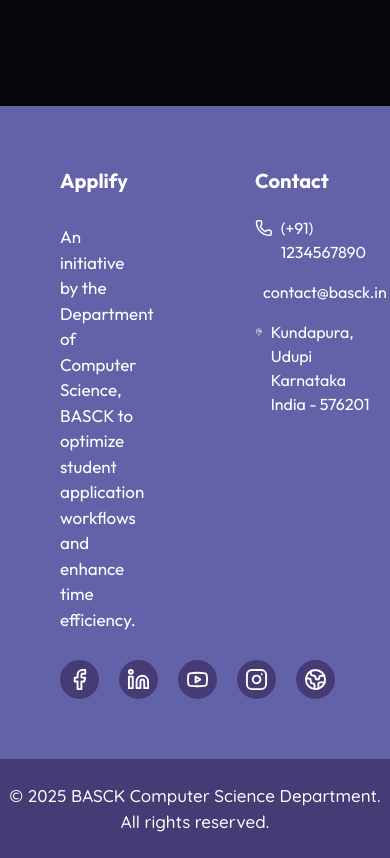
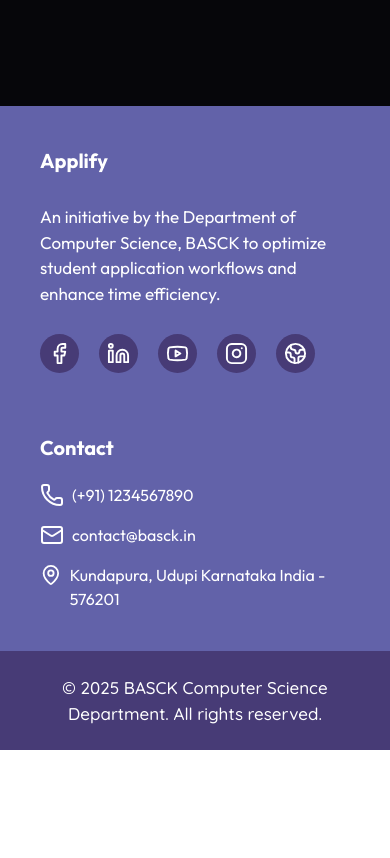
Before and after one commit to vikas-viki/formforge, a Next.js app: page / in a window 390 px wide. Shown: the part 3726-4584 px from the top of the page. After the commit the page ends 4476 px from the top, so only its background shows below. Built offline with nearby package versions, Linux system fonts and the light colour scheme; a web font is replaced by a local one.

Commit message:
landing page responsive

```diff
--- a/app/components/Footer.tsx
+++ b/app/components/Footer.tsx
@@ -5,11 +5,11 @@ import Link from "next/link";
 export default function Footer() {
     return (
         <div id="aboutus" className={`w-full h-max  bg-[#6262a9] ${outfit.className}`}>
-            <div className="w-full h-max  relative flex gap-10 p-10 justify-between items-center">
-                <div className="flex flex-col justify-center items-start gap-7 p-5 w-[50%]">
+            <div className="w-full h-max relative flex gap-5 md:gap-10 p-5 md:p-10 justify-center md:justify-between items-center flex-wrap md:flex-nowrap">
+                <div className="flex flex-col justify-center items-start gap-7 p-5 w-full md:w-[50%]">
                     <span className="font-bold text-[20px] block">Applify</span>
-                    <p className="w-[70%] text-[17px]">An initiative by the Department of Computer Science, BASCK to optimize student application workflows and enhance time efficiency.</p>
-                    <div className="flex gap-5 justify-start items-start">
+                    <p className="w-full md:w-[70%] text-[17px]">An initiative by the Department of Computer Science, BASCK to optimize student application workflows and enhance time efficiency.</p>
+                    <div className="flex gap-5 justify-start items-start flex-wrap">
                         <Link href="https://www.facebook.com/groups/12016654077" target="_blank">
                             <span className="block rounded-[50%] bg-[#473B76] cursor-pointer p-2">
                                 <Facebook size={23} />
@@ -37,7 +37,7 @@ export default function Footer() {
                         </Link>
                     </div>
                 </div>
-                <div className="flex flex-col gap-5 p-5 w-[50%] justify-start self-start">
+                <div className="flex flex-col gap-5 p-5 w-full md:w-[50%] justify-start self-start">
                     <span className="block font-bold text-[20px]">Contact</span>
                     <div className="flex flex-col gap-4">
                         <span className="flex gap-2">
@@ -52,7 +52,7 @@ export default function Footer() {
                     </div>
                 </div>
             </div>
-            <div className={`w-full py-6  bg-[#473B76] text-center ${quickSand.className}`}>
+            <div className={`w-full p-6  bg-[#473B76] text-center ${quickSand.className}`}>
                 <span className="block text-[17px] font-medium">© 2025 BASCK Computer Science Department. All rights reserved.</span>
             </div>
         </div>
```
